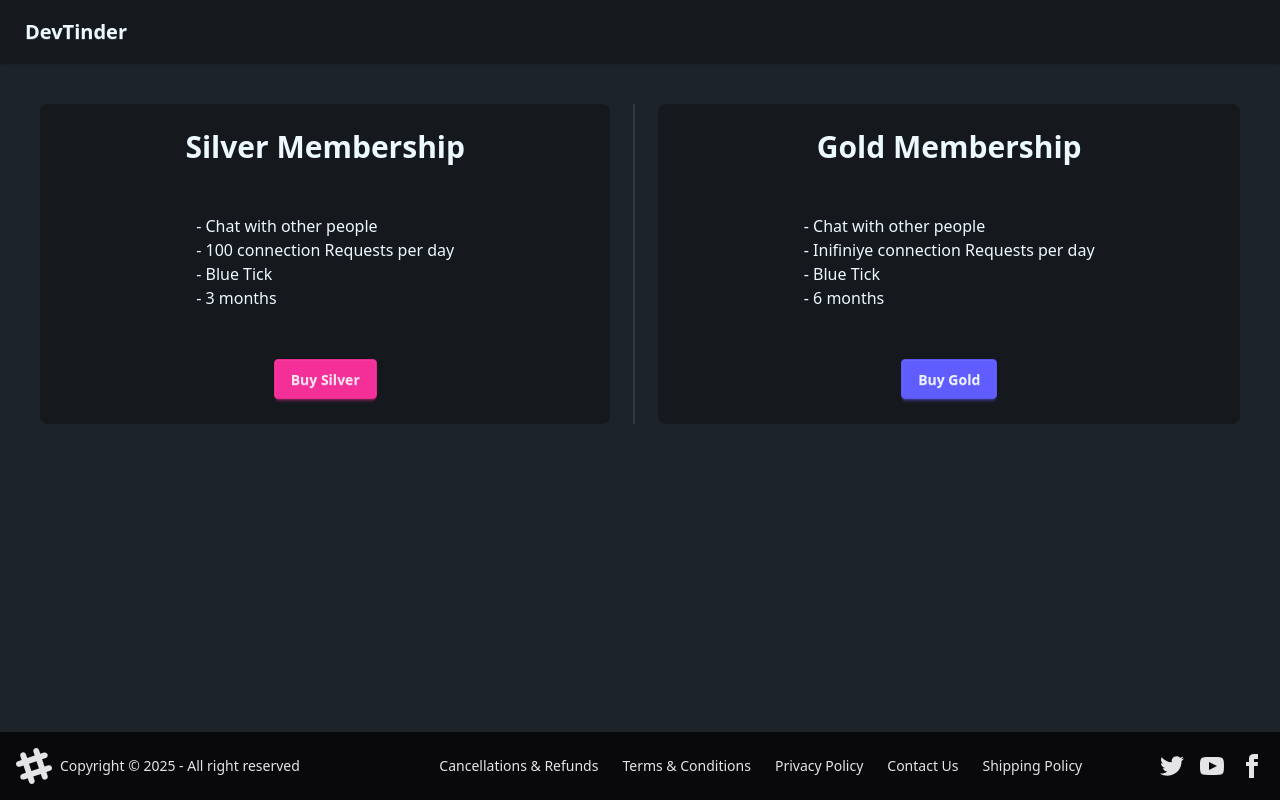
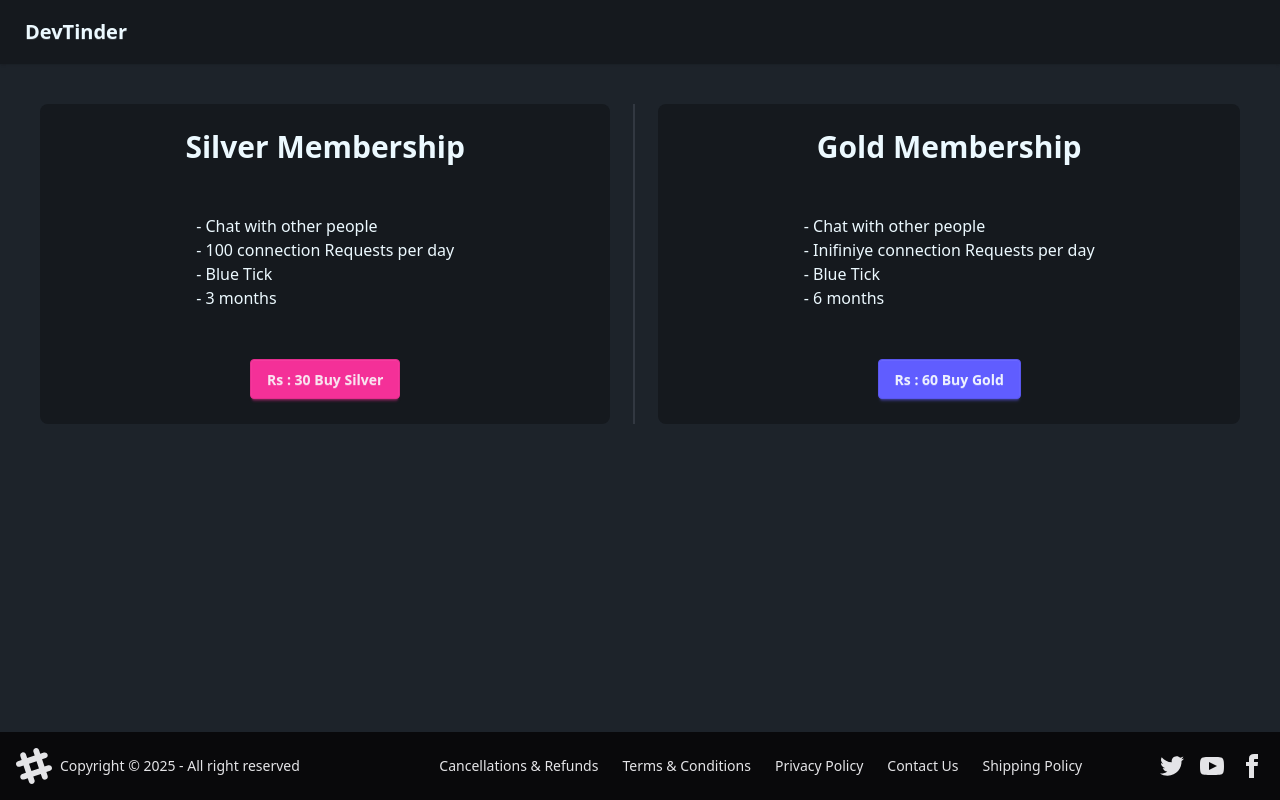
Before and after one commit to MrVimalKumar/devTinder-web, a React (Vite) app: page /premium in a window 1280 px wide. Built offline with nearby package versions, Linux system fonts and the light colour scheme; no server answers.

Commit message:
Added Price

```diff
--- a/src/components/Premium.jsx
+++ b/src/components/Premium.jsx
@@ -67,7 +67,7 @@ const Premium = () => {
             onClick={() => handleBuyClick("gold")}
             className="btn btn-secondary"
           >
-            Buy Silver
+            Rs : 30 Buy Silver
           </button>
         </div>
         <div className="divider divider-horizontal"></div>
@@ -83,7 +83,7 @@ const Premium = () => {
             onClick={() => handleBuyClick("gold")}
             className="btn btn-primary"
           >
-            Buy Gold
+           Rs : 60 Buy Gold
           </button>
         </div>
       </div>
```
